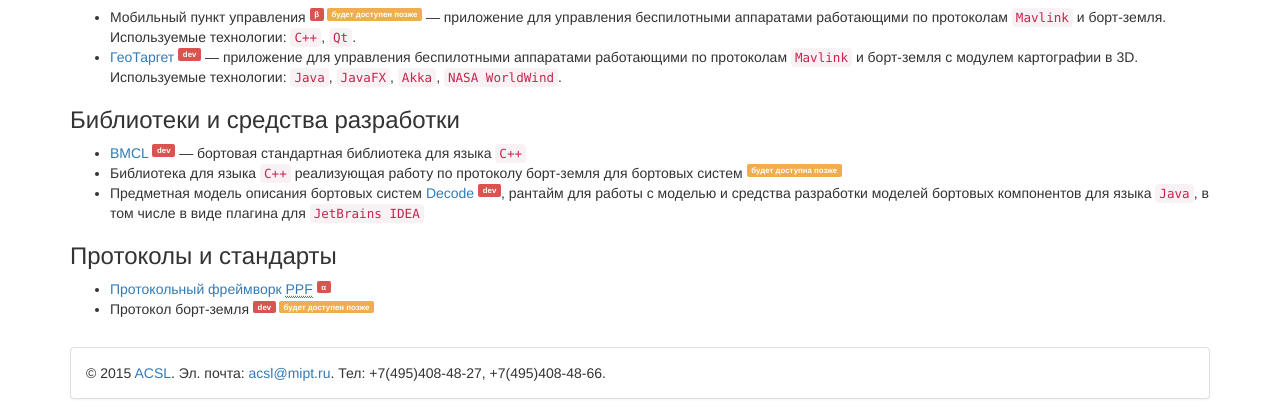
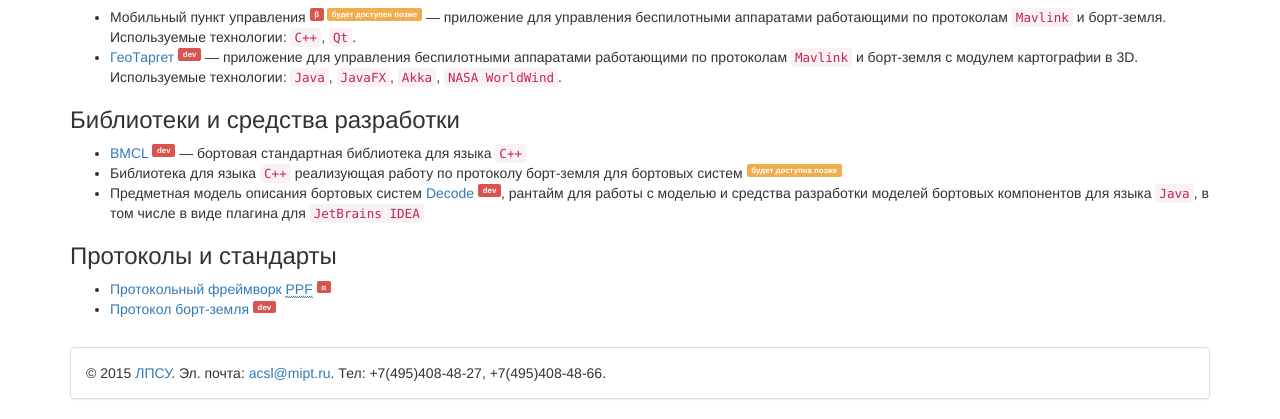
Before and after one commit to acsl-mipt/acsl-mipt.github.io, a plain HTML site: page index.html in a window 1280 px wide. Shown: the part 568-987 px from the top of the page. Drawn offline with nearby package versions, Linux system fonts and the light colour scheme.

Commit message:
Add on-board protocol.

```diff
--- a/index.html
+++ b/index.html
@@ -48,11 +48,11 @@
 		<h3>Протоколы и стандарты</h3>
 		<ul>
 			<li><a href="ppf.html">Протокольный фреймворк <abbr title="Photon Protocol Framework">PPF</abbr></a> <sup><span class="label label-danger">&alpha;</span></sup>
-			<li>Протокол борт-земля <sup><span class="label label-danger">dev</span> <span class="label label-warning">будет доступен позже</span></sup>
+			<li><a href="Onboard_protocol.html">Протокол борт-земля</a> <sup><span class="label label-danger">dev</span>
 		</ul>
 		<div class="panel panel-default" style="margin-top: 2em">
 			<div class="panel-body">
-				&copy; 2015 <a href="http://acsl.mipt.ru/">ACSL</a>. Эл. почта: <a href="mailto:acsl@mipt.ru">acsl@mipt.ru</a>. Тел: +7(495)408-48-27, +7(495)408-48-66.
+				&copy; 2015 <a href="http://acsl.mipt.ru/">ЛПСУ</a>. Эл. почта: <a href="mailto:acsl@mipt.ru">acsl@mipt.ru</a>. Тел: +7(495)408-48-27, +7(495)408-48-66.
 			</div>
 		</div>
 	</div>
```
